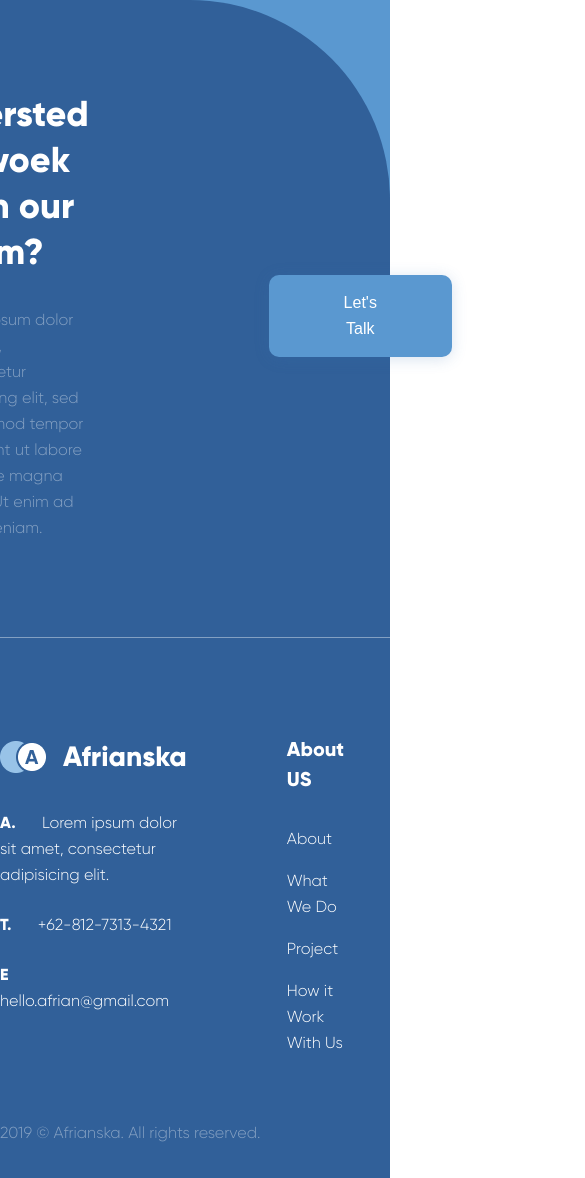
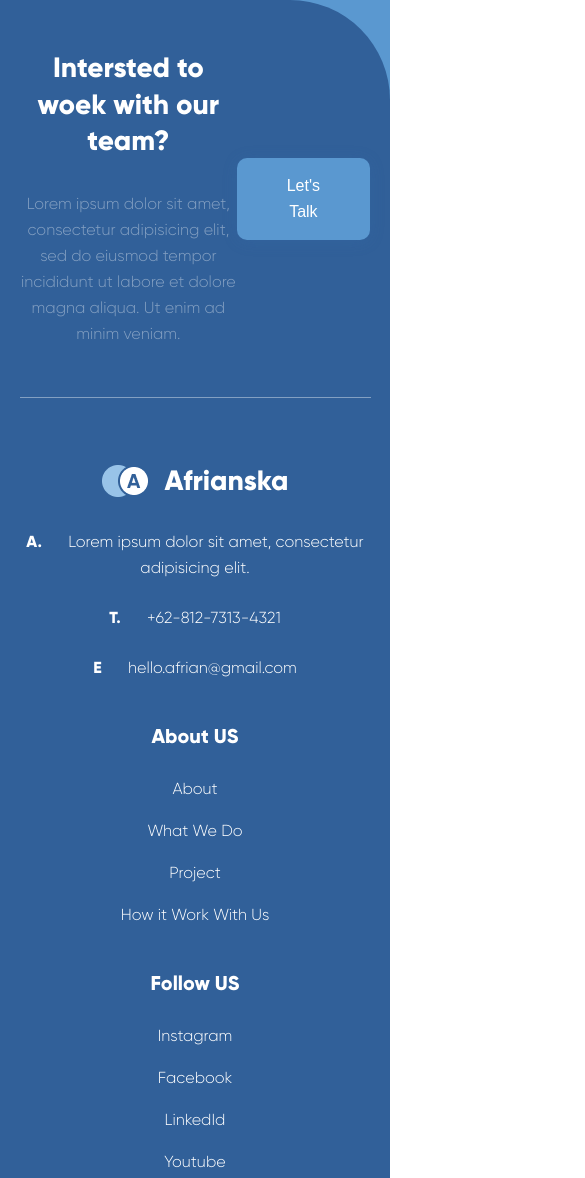
Before and after one commit to Mickhail-Kolupaichenkov/testing-digital-element, a website built with webpack: page index.html in a window 390 px wide. Shown: the part 4379-5557 px from the top of the page, 585 px wide, since content can reach past the window. Built offline with nearby package versions, Linux system fonts and the light colour scheme.

Commit message:
Адаптив подвала

```diff
--- a/styles/footer-section.scss
+++ b/styles/footer-section.scss
@@ -83,15 +83,12 @@
             background-color: #4E87BB;
         }
     }
-
 }
 
 .footer {
     display: flex;
     flex-direction: column;
     background-color: rgba(49, 96, 153, 1);
-
-
 
     max-width: 1270px;
     width: 100%;
@@ -112,6 +109,36 @@
         width: 100%;
 
         margin: 91px auto 96px auto;
+
+        .intersted__text {
+            display: flex;
+            flex-direction: column;
+            gap:32px;
+
+            margin-right: 180px;
+
+            h3 {
+                display: inline-block;
+                max-width: 318px;
+
+                font-size: 2.25rem;
+                font-weight: 600;
+                line-height: 46px;
+                letter-spacing: 5%;
+                color: #fff;
+            }
+            p {
+                display: inline-block;
+                max-width: 460px;
+                opacity: 40%;
+                color: #fff;
+            }
+        }
+        .intersted__button {
+            .button {
+                padding: 15px 75px;
+            }
+        }
     }
 }
 
@@ -122,6 +149,14 @@
     list-style: none;
     padding: 0;
 
+    li {
+        font-size: 1rem;
+        font-weight: 400;
+        line-height: 26px;
+        letter-spacing: 5%;
+        color: #fff;
+        max-width: 264px
+    }
     .contacts__marker {
             font-weight: 600;
             font-size: 1rem;
@@ -131,15 +166,6 @@
             margin-right: 22px;
     }
 }
-
-.footer__contacts li {
-        font-size: 1rem;
-        font-weight: 400;
-        line-height: 26px;
-        letter-spacing: 5%;
-        color: #fff;
-        max-width: 264px
-    }
 
 .container--footer {
     flex-direction: column;
@@ -224,37 +250,6 @@
         opacity: 30%;
     }
 }
-
-.intersted__text {
-    display: flex;
-    flex-direction: column;
-    gap:32px;
-
-    margin-right: 180px;
-
-    h3 {
-        display: inline-block;
-        max-width: 318px;
-
-        font-size: 2.25rem;
-        font-weight: 600;
-        line-height: 46px;
-        letter-spacing: 5%;
-        color: #fff;
-    }
-    p {
-        display: inline-block;
-        max-width: 460px;
-        opacity: 40%;
-        color: #fff;
-    }
-}
-.intersted__button {
-    .button {
-        padding: 15px 75px;
-    }
-}
-
 .footer__copyright {
     max-width: 860px;
     width: 100%;
--- a/styles/main.scss
+++ b/styles/main.scss
@@ -105,6 +105,14 @@ body {
         width: 100%;
         max-width: 400px;
     }
+
+    .intersted-block .intersted__text {
+        margin-right: 100px !important;
+    }
+
+    .footer__information {
+        gap: 80px !important;
+    }
 }
 
 @media (max-width: 768px) {
@@ -149,6 +157,56 @@ body {
 
     .about__title {
         min-width: auto !important;
+    }
+
+    .footer__information {
+        flex-direction: column !important;
+        gap: 50px !important;
+        text-align: center;
+        align-items: center;
+    }
+
+    .information__left,
+    .information__center,
+    .information__right {
+        align-items: center;
+    }
+
+    .footer__contacts {
+        align-items: center;
+    }
+
+    .footer__contacts li {
+        text-align: center;
+        max-width: 100% !important;
+    }
+
+    .intersted-content {
+        flex-direction: column !important;
+        text-align: center;
+        gap: 30px !important;
+    }
+
+    .intersted-block .intersted__text {
+        margin-right: 0 !important;
+        align-items: center;
+    }
+
+    .line {
+        width: 90% !important;
+        margin: 0 auto 60px auto !important;
+    }
+
+    .intersted-block {
+        margin: 60px auto 60px auto !important;
+    }
+
+    .footer {
+        border-top-right-radius: 150px !important;
+    }
+
+    .container--footer {
+        gap: 50px !important;
     }
 }
 
@@ -216,7 +274,7 @@ body {
     }
 
     .footer-section {
-        padding: 60px 0;
+        padding: 60px 0 0 0;
         border-top-left-radius: 100px;
     }
 
@@ -233,6 +291,53 @@ body {
     .about__title h3 {
         font-size: 28px !important;
         line-height: 1.3 !important;
+    }
+
+    .footer {
+        border-top-right-radius: 100px !important;
+    }
+
+    .intersted__text h3 {
+        font-size: 1.75rem !important;
+        line-height: 1.3 !important;
+        max-width: 100% !important;
+    }
+
+    .intersted__text p {
+        max-width: 100% !important;
+    }
+
+    .footer__information {
+        gap: 40px !important;
+        padding: 0 20px;
+    }
+
+    .information__left {
+        gap: 25px !important;
+    }
+
+    .information__center,
+    .information__right {
+        gap: 25px !important;
+    }
+
+    .footer__copyright {
+        text-align: center !important;
+        margin-bottom: 40px !important;
+        padding: 0 20px;
+    }
+
+    .container--footer {
+        gap: 40px !important;
+    }
+
+    .intersted-block {
+        margin: 50px auto 50px auto !important;
+        padding: 0 20px;
+    }
+
+    .intersted__button .button {
+        padding: 15px 50px !important;
     }
 }
 
@@ -287,7 +392,7 @@ body {
     }
 
     .footer-section {
-        padding: 40px 0;
+        padding: 40px 0 0 0;
         border-top-left-radius: 80px;
     }
 
@@ -310,4 +415,56 @@ body {
         font-size: 14px;
         line-height: 1.4;
     }
+
+    .footer {
+        border-top-right-radius: 80px !important;
+    }
+
+    .intersted-block {
+        margin: 40px auto 40px auto !important;
+        padding: 0 15px;
+    }
+
+    .intersted__text h3 {
+        font-size: 1.5rem !important;
+    }
+
+    .footer__information {
+        gap: 30px !important;
+        padding: 0 15px;
+    }
+
+    .information__center,
+    .information__right {
+        gap: 20px !important;
+    }
+
+    .information__center ul,
+    .information__right ul {
+        gap: 12px !important;
+    }
+
+    .footer__copyright {
+        margin-bottom: 30px !important;
+        padding: 0 15px;
+    }
+
+    .footer__logo span {
+        font-size: 1.5rem !important;
+    }
+
+    .intersted__button .button {
+        padding: 12px 40px !important;
+        font-size: 14px;
+    }
+
+    .footer__contacts li {
+        font-size: 14px;
+        line-height: 1.4;
+    }
+
+    .information__center span,
+    .information__right span {
+        font-size: 1.1rem !important;
+    }
 }
```
